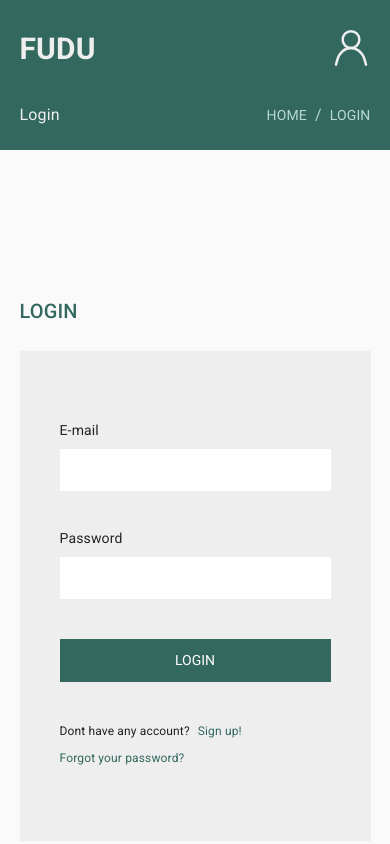
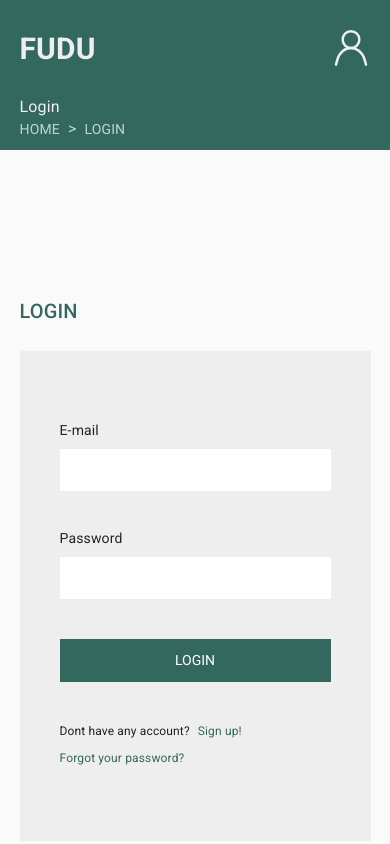
Before and after one commit to MuhammadAkbar11/furniture-shop-frontend, a React app: page /auth/login in a window 390 px wide. Shown: the top 844 px of the page. Built offline with nearby package versions, Linux system fonts and the light colour scheme.

Commit message:
update seperator breadcrumbs dan menambahkan padding pada ukuran layar mobile

```diff
--- a/src/app/components/UI/Breadcrumbs/Breadcrumbs.jsx
+++ b/src/app/components/UI/Breadcrumbs/Breadcrumbs.jsx
@@ -38,7 +38,7 @@ const BreadCrumbs = props => {
         <Typography className='title'>{title}</Typography>
       </BreadcrumbsTitle>
       <BreadcrumbsNav>
-        <Breadcrumbs aria-label='breadcrumb'>
+        <Breadcrumbs separator='>' aria-label='breadcrumb'>
           {items.map((item, index) => {
             const key = index;
 
--- a/src/app/components/UI/Breadcrumbs/Breadcrumbs.styled.jsx
+++ b/src/app/components/UI/Breadcrumbs/Breadcrumbs.styled.jsx
@@ -15,6 +15,12 @@ export const BreadcrumbsContainer = styled(Box)`
   ${({ theme }) => `
     background-color: ${theme.palette.primary.main};
     color: ${theme.palette.grey[200]};
+    ${theme.breakpoints.down('sm')} {
+      flex-direction: column;
+      padding-bottom: 2rem;
+      padding-top: 1rem;
+      align-items: flex-start;
+    }
     ${theme.breakpoints.up('md')} {
 
       padding-left: 7.5vw;
--- a/src/app/components/home/recentProducts/RecentProduct.jsx
+++ b/src/app/components/home/recentProducts/RecentProduct.jsx
@@ -19,8 +19,6 @@ const RecentProduct = () => {
   /* eslint-disable */
 
   const recentProducts = useSelector(state => state.product.recentProducts);
-
-  console.log(recentProducts);
 
   let content = recentProducts.map(item => {
     return (
```
